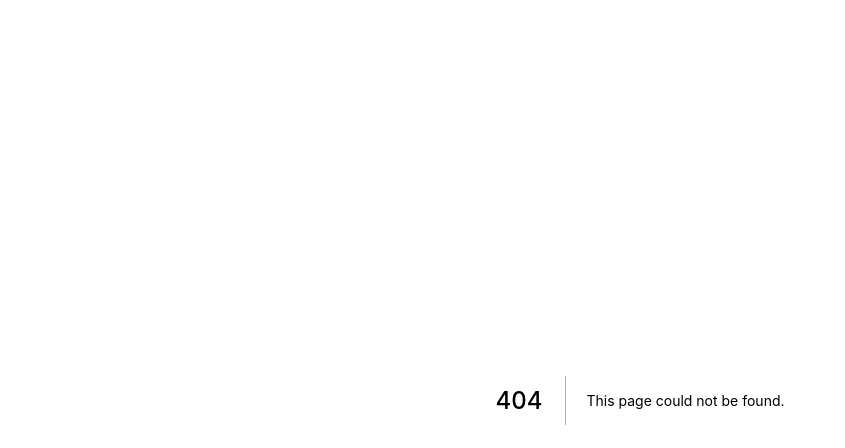
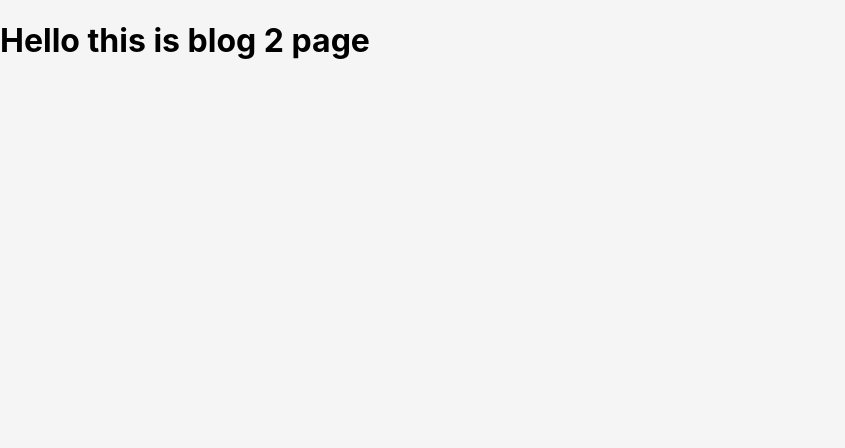
Before and after one commit to muktinathrajbanshi/NextJS, a Next.js app: page /blog/blog2 in a window 1280 px wide. Before the commit this address had no page. Shown: the top 448 px of the page, without its empty margins (0-845 px from the left). Built offline with nearby package versions, Linux system fonts and the light colour scheme.

Commit message:
Next.JS Nested File Based Routing

```diff
--- /dev/null
+++ b/pages/blog/blog2.js
@@ -0,0 +1,10 @@
+
+const blog2 = () => {
+  return (
+    <>
+      <h1>Hello this is blog 2 page</h1>
+    </>
+  );
+};
+
+export default blog2;
```
Also changed, not shown: pages/blog/blog1.js (added, +10 -0 lines).
